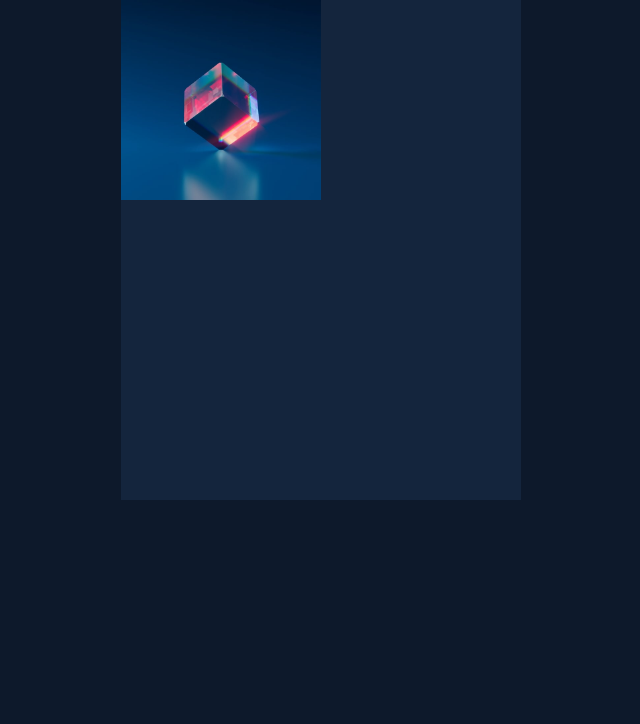
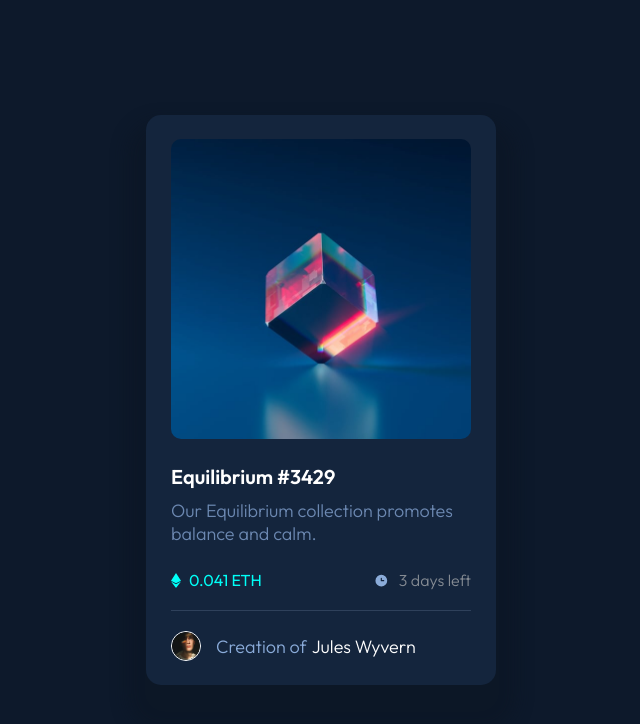
Before and after one commit to rianmatias/front-end-mentor, a plain HTML site: page Desafio03/index.html in a window 1280 px wide. Shown: the whole page, without its empty margins (319-959 px from the left). Drawn offline with Linux system fonts and the light colour scheme.

Commit message:
Desafio03

```diff
--- a/Desafio03/index.html
+++ b/Desafio03/index.html
@@ -7,10 +7,22 @@
     <link rel="stylesheet" href="style.css">
 </head>
 <body>
-    <main class="center">
-        <section class="card">
+    <main>
+        <div class="card">
             <img src="images/image-equilibrium.jpg" alt="">
-        </section>
+            <div class="top">
+                <a href="#" class="id"><h1>Equilibrium #3429</h1></a>
+                <p>Our Equilibrium collection promotes balance and calm.</p>
+            </div>
+            <div class="mid">
+                <a href="#" class="eth"><img src="images/icon-ethereum.svg" alt="ethereum cryptocurrency image"> 0.041 ETH</a>
+                <p  class="clock"><img src="images/icon-clock.svg" alt="image of a clock"> 3 days left</p>
+            </div>
+            <div class="avatar">
+                <img src="images/image-avatar.png" alt="image of a person from the frontendmentor.io challenge">
+                <p> Creation of <a href="#">Jules Wyvern</a></p>
+            </div>
+        </div>
     </main>
 </body>
 </html>
--- a/Desafio03/style.css
+++ b/Desafio03/style.css
@@ -7,21 +7,136 @@
     font-family: 'Outfit', sans-serif;
 }
 
-body {
+main {
+    background-color: hsl(217, 54%, 11%);
+    min-width: 100vw;
     min-height: 100vh;
-    background-color: hsl(217, 54%, 11%);
-    position: relative;
+    display: flex;
+    flex-direction: column;
+    justify-content: center;
+    align-items: center;
 }
 
 .card {
     background-color: hsl(216, 50%, 16%);
-    width: 400px;
-    height: 500px;
-    margin: 0 auto;
+    width: 350px;
+    height: 570px;
+    display: flex;
+    flex-direction: column;
+    justify-content: center;
+    align-items: center;
+    border-radius: 15px;
+    box-shadow: 1px 25px 15px 20px hsla(215, 52%, 9%, 0.514);
+    position: relative;
+}
 
+.card p {
+    color: hsl(214, 6%, 55%);
+    font-size: 18px;
 }
 
 .card img {
-    width: 200px;
-    height: 200px;
+    width: 300px;
+    height: 300px;
+    border-radius: 10px;
 }
+
+.top {
+    display: flex;
+    flex-direction: column;
+    padding: 25px;
+    gap: 10px;
+}
+
+.top h1 {
+    font-size: 20px;
+}
+
+.top p {
+    color: hsla(215, 52%, 70%, 0.74);
+    font-weight: 300;
+    font-size: 18px;
+}
+
+.top a {
+    text-decoration: none;
+    color: white;
+    width: 170px;
+}
+
+.top a:hover {
+    color: hsl(178, 100%, 50%);
+}
+
+.mid {
+    display: flex;
+    flex-direction: row;
+    justify-content: space-between;
+    align-items: center;
+    width: 300px;
+    padding-bottom: 20px;
+    border-bottom: 1px solid hsl(215, 32%, 27%);
+}
+
+.mid p {
+    font-size: 16px;
+    font-weight: 300;
+}
+
+.eth {
+    color: hsl(178, 100%, 50%);
+    text-decoration: none;
+    display: flex;
+    align-items: center;
+    gap: 8px;
+}
+
+.eth img {
+    width: 10px;
+    height: 15px;
+}
+
+.clock {
+    display: flex;
+    align-items: center;
+    gap: 10px;
+}
+
+.clock img {
+    width: 15px;
+    height: 15px;
+}
+
+.avatar {
+    display: flex;
+    flex-direction: row;
+    justify-content: flex-start;
+    width: 300px;
+    padding-top: 20px;
+    gap: 15px;
+}
+
+.avatar p {
+    display: flex;
+    flex-direction: row;
+    align-items: center;
+    gap: 5px;
+    color: hsl(215, 51%, 70%);
+    font-weight: 300;
+}
+
+.avatar img {
+    width: 30px;
+    height: 30px;
+    border: 1px solid white;
+    border-radius: 50%;
+}
+
+.avatar a {
+    text-decoration: none;
+    color: white;
+}
+
+.avatar a:hover {
+    color: hsl(178, 100%, 50%);
+}
```
